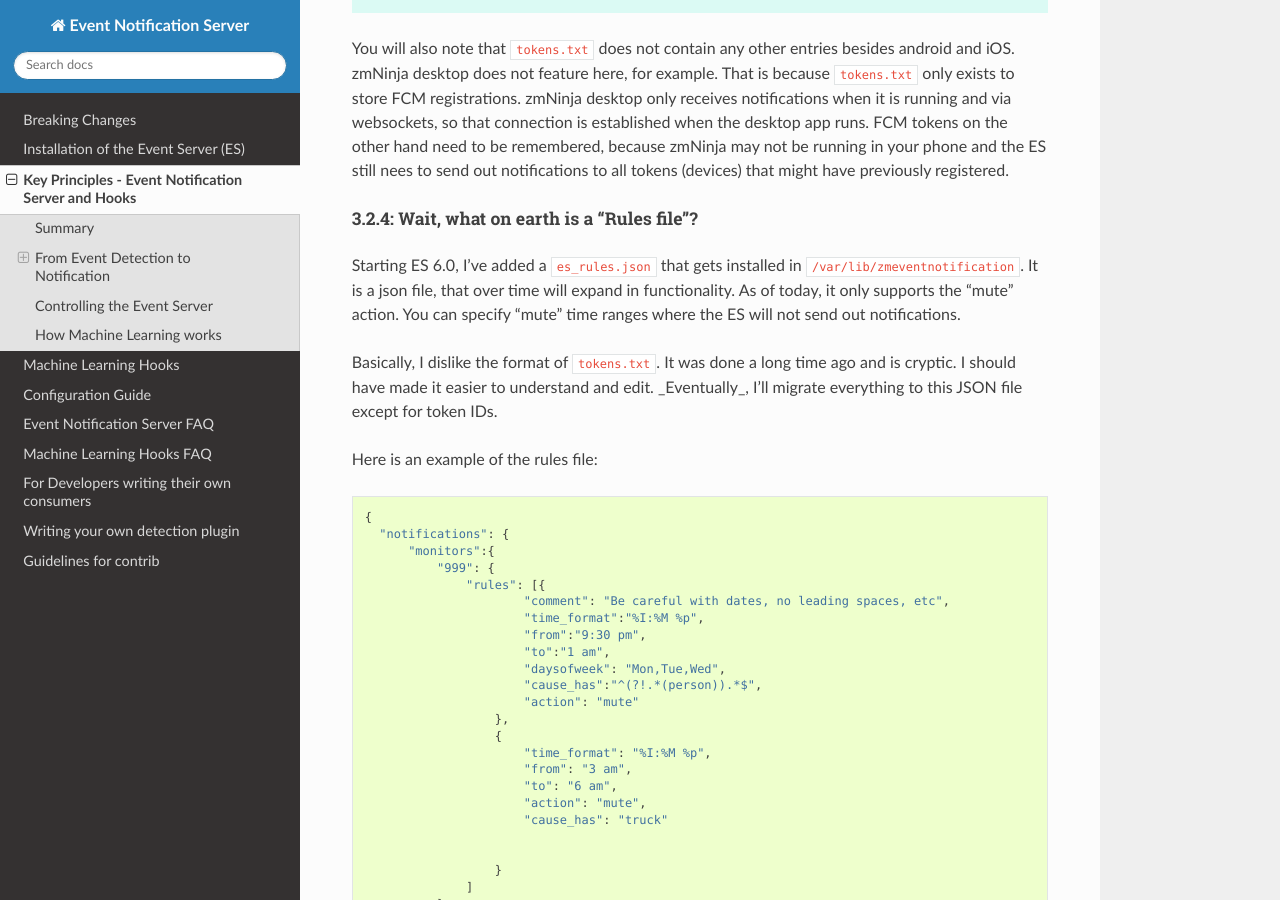
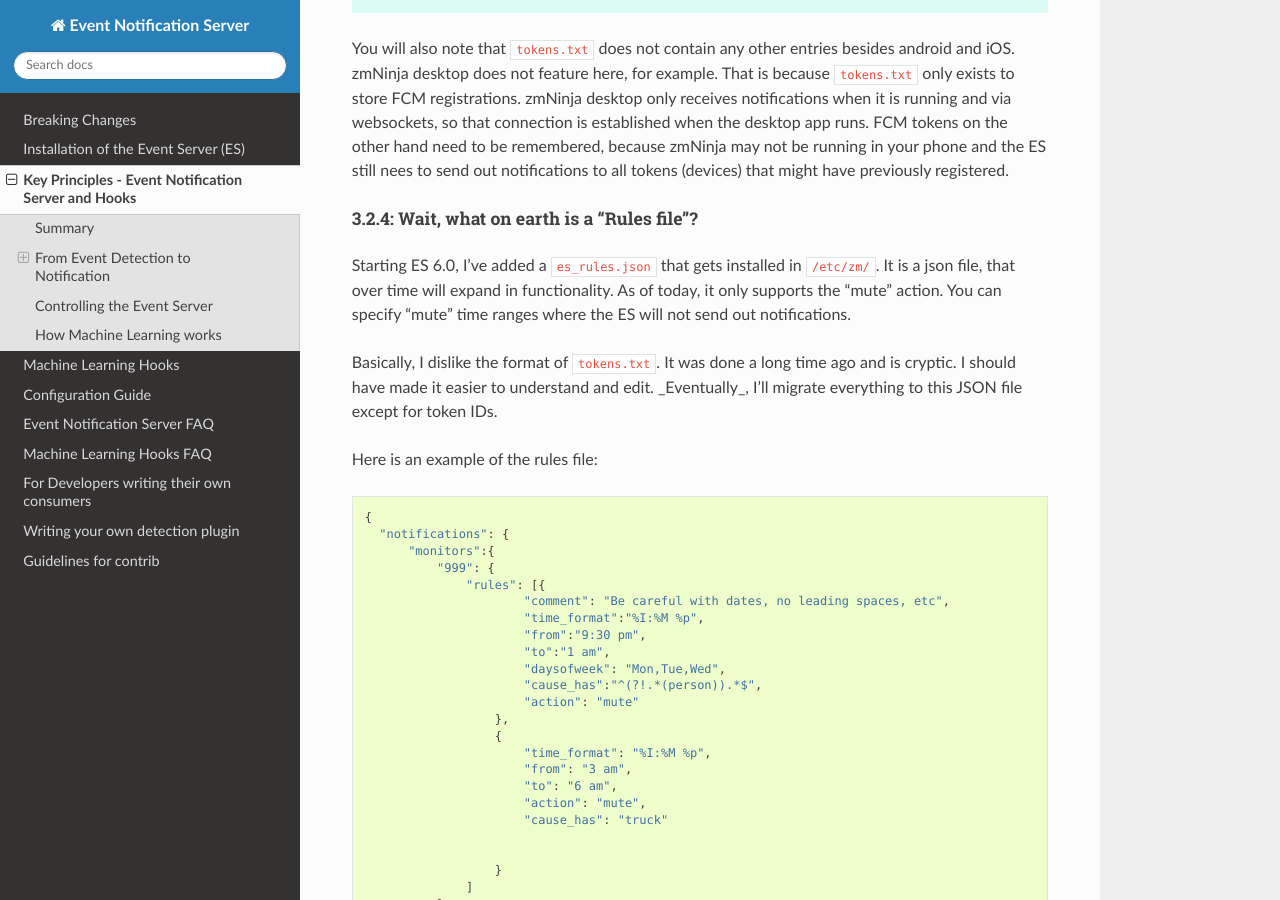
Before and after one commit to ZoneMinder/zmeventnotification, a Sphinx documentation site: the page built from docs/guides/principles.rst, in a window 1280 px wide and 900 px high, scrolled down 4378 px. Built offline with Sphinx 7.4.7 and the Read the Docs theme 2.0.0, drawn with Linux system fonts in a browser that asks for light colours.

Commit message:
move es_rules to /etc/zm as its a config file

```diff
--- a/docs/guides/principles.rst
+++ b/docs/guides/principles.rst
@@ -131,7 +131,7 @@ You will also note that ``tokens.txt`` does not contain any other entries beside
 
 3.2.4: Wait, what on earth is a "Rules file"?
 ~~~~~~~~~~~~~~~~~~~~~~~~~~~~~~~~~~~~~~~~~~~~~~~~~~~
-Starting ES 6.0, I've added a ``es_rules.json`` that gets installed in ``/var/lib/zmeventnotification``.
+Starting ES 6.0, I've added a ``es_rules.json`` that gets installed in ``/etc/zm/``.
 It is a json file, that over time will expand in functionality. As of today, it only supports
 the "mute" action. You can specify "mute" time ranges where the ES will not send out notifications.
 
```
Also changed, not shown: 1 other file.
